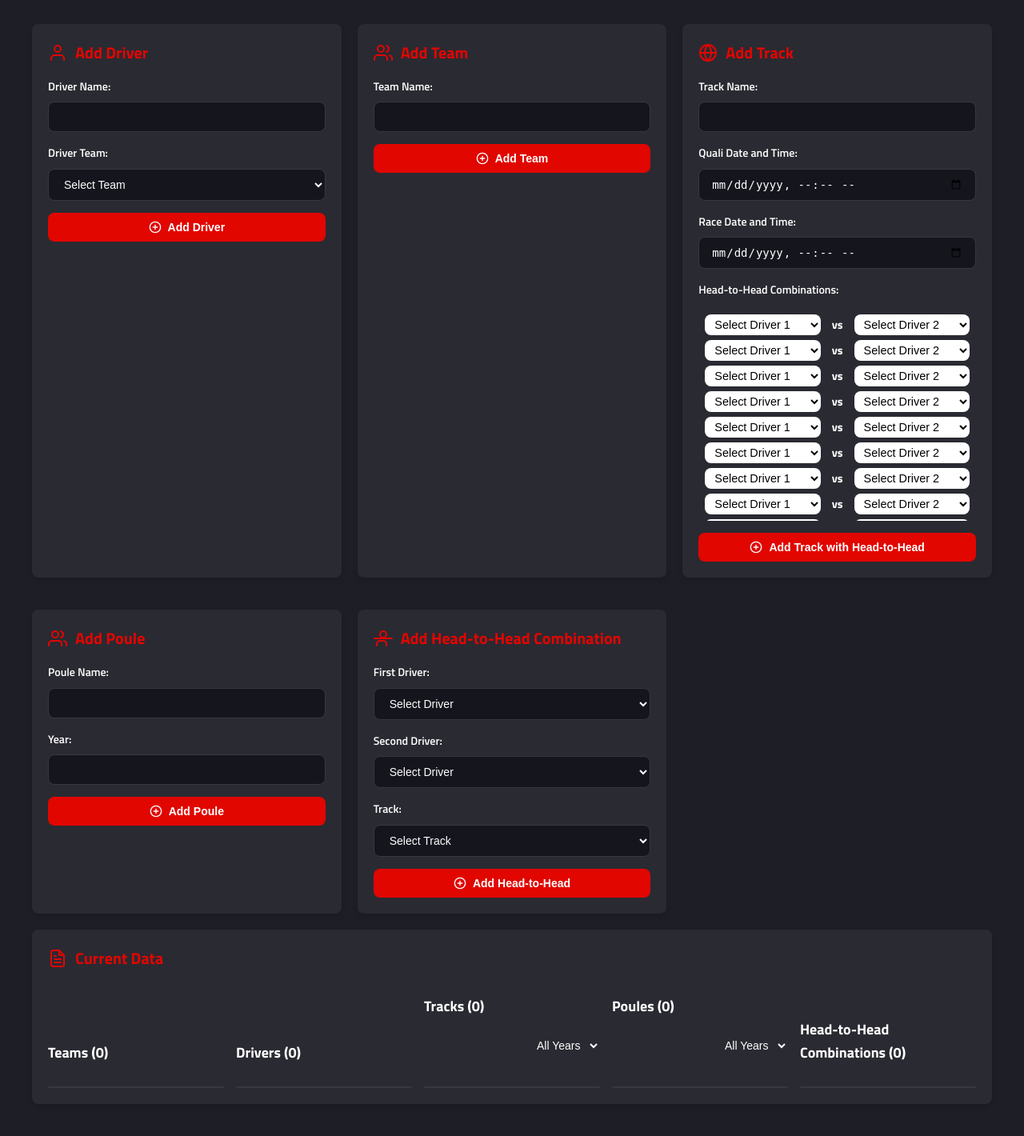
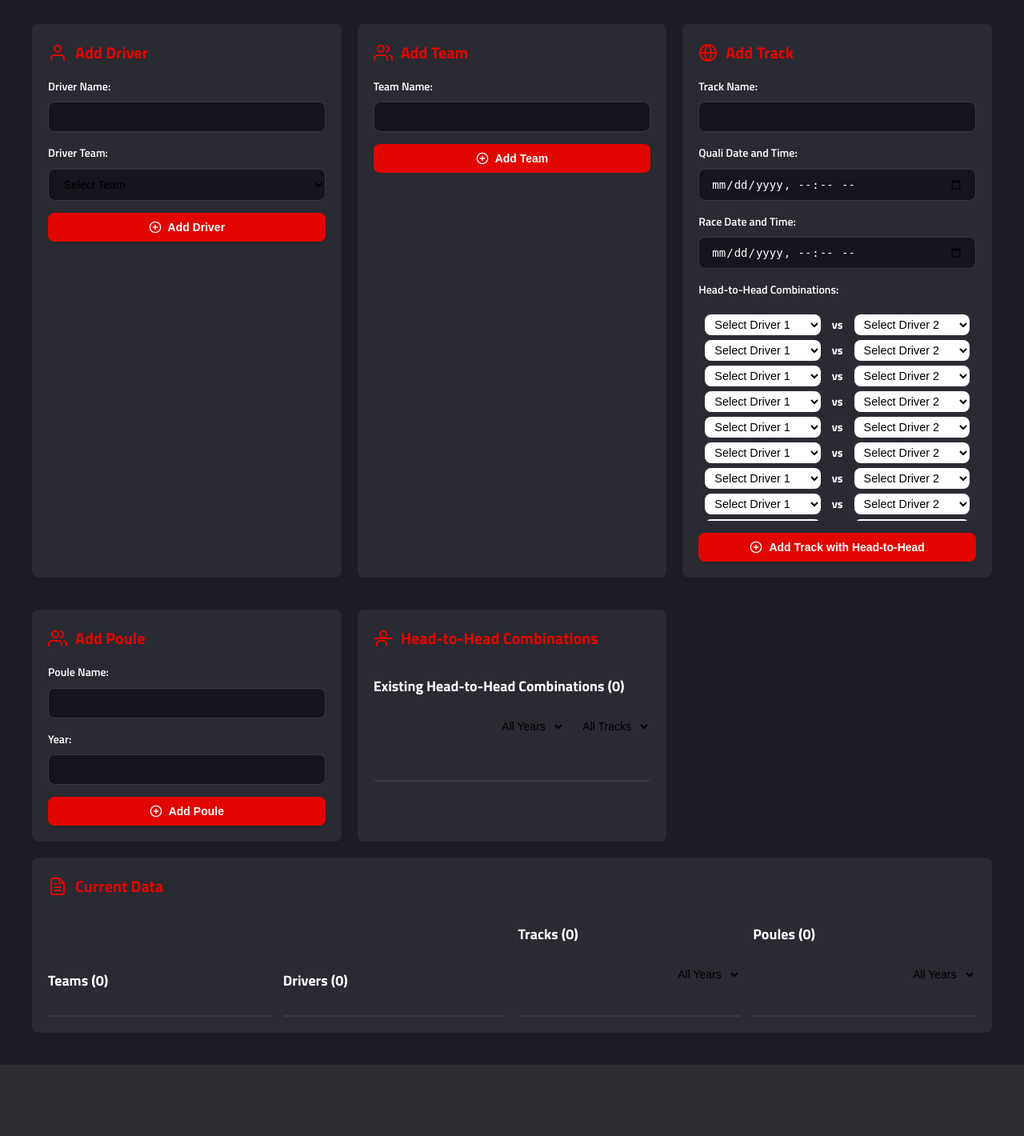
Before and after one commit to ThijnBr/f1poule, a Flask app: template app/templates/addData.html in a window 1280 px wide. Shown: the part 81-1501 px from the top of the page at 80% size. After the commit the page ends 1412 px from the top, so only its background shows below. Run offline with Flask 3, Linux system fonts and the light colour scheme; the template is opened without the code that fills it, so the values that code supplies are empty.

Commit message:
headtohead_combations changes

```diff
--- a/app/templates/addData.html
+++ b/app/templates/addData.html
@@ -56,8 +56,8 @@
 
         .data-content {
             display: flex;
+            justify-content: space-between;
             align-items: center;
-            justify-content: space-between;
             width: 100%;
         }
 
@@ -70,6 +70,29 @@
         .active-label {
             font-size: 0.8em;
             color: #666;
+        }
+
+        .filter-controls {
+            display: flex;
+            gap: 10px;
+            margin-bottom: 1rem;
+        }
+
+        .filter-controls select {
+            padding: 0.5rem;
+            border-radius: var(--border-radius);
+            border: 1px solid var(--border-color);
+            background-color: var(--input-background);
+            color: var(--text-color);
+        }
+
+        .hth-item {
+            transition: display 0.3s ease;
+        }
+
+        /* Add black color to all select elements */
+        select {
+            color: black !important;
         }
     </style>
 </head>
@@ -216,44 +239,43 @@
                 <div class="admin-card">
                     <h2 class="admin-card-title">
                         <svg xmlns="http://www.w3.org/2000/svg" width="24" height="24" viewBox="0 0 24 24" fill="none" stroke="currentColor" stroke-width="2" stroke-linecap="round" stroke-linejoin="round"><path d="M16 21v-2a4 4 0 0 0-4-4H8a4 4 0 0 0-4 4v2"></path><circle cx="12" cy="7" r="4"></circle><line x1="1" y1="12" x2="23" y2="12"></line></svg>
-                        Add Head-to-Head Combination
+                        Head-to-Head Combinations
                     </h2>
-                    <form action="{{ url_for('admin.add_headtohead_combination') }}" method="post" class="admin-form">
-                        <div class="form-group">
-                            <label for="driver1">First Driver:</label>
-                            <select id="driver1" name="driver1" required>
-                                <option value="">Select Driver</option>
-                                {% for driver in drivers %}
-                                    <option value="{{ driver[0] }}">{{ driver[1] }} ({{ driver[2] }})</option>
-                                {% endfor %}
-                            </select>
+                    <div class="form-group">
+                        <h3>Existing Head-to-Head Combinations ({{ headtohead_combinations|length }})</h3>
+                        <div class="data-list-header">
+                            <div class="filter-controls">
+                                <select id="hthYearFilter" onchange="filterHeadToHead()">
+                                    <option value="">All Years</option>
+                                    {% for year in available_years %}
+                                        <option value="{{ year }}">{{ year }}</option>
+                                    {% endfor %}
+                                </select>
+                                <select id="hthTrackFilter" onchange="filterHeadToHead()">
+                                    <option value="">All Tracks</option>
+                                    {% for track in tracks %}
+                                        <option value="{{ track[1] }}">{{ track[1] }}</option>
+                                    {% endfor %}
+                                </select>
+                            </div>
                         </div>
-
-                        <div class="form-group">
-                            <label for="driver2">Second Driver:</label>
-                            <select id="driver2" name="driver2" required>
-                                <option value="">Select Driver</option>
-                                {% for driver in drivers %}
-                                    <option value="{{ driver[0] }}">{{ driver[1] }} ({{ driver[2] }})</option>
-                                {% endfor %}
-                            </select>
+                        <div class="data-list">
+                            {% for combo in headtohead_combinations %}
+                                <div class="data-item hth-item" data-year="{{ combo.year }}" data-track="{{ combo.track_name }}">
+                                    <div class="data-content">
+                                        <span>{{ combo.driver1_name }} vs {{ combo.driver2_name }} at {{ combo.track_name }} ({{ combo.year }})</span>
+                                        <div class="data-actions">
+                                            <form action="{{ url_for('admin.delete_headtohead_combination', combo_id=combo.id) }}" method="post" class="inline-form" onsubmit="return confirm('Are you sure you want to delete this head-to-head combination?');">
+                                                <button type="submit" class="btn-icon">
+                                                    <svg xmlns="http://www.w3.org/2000/svg" width="16" height="16" viewBox="0 0 24 24" fill="none" stroke="currentColor" stroke-width="2" stroke-linecap="round" stroke-linejoin="round"><polyline points="3 6 5 6 21 6"></polyline><path d="M19 6v14a2 2 0 0 1-2 2H7a2 2 0 0 1-2-2V6m3 0V4a2 2 0 0 1 2-2h4a2 2 0 0 1 2 2v2"></path></svg>
+                                                </button>
+                                            </form>
+                                        </div>
+                                    </div>
+                                </div>
+                            {% endfor %}
                         </div>
-
-                        <div class="form-group">
-                            <label for="track">Track:</label>
-                            <select id="track" name="track" required>
-                                <option value="">Select Track</option>
-                                {% for track in tracks %}
-                                    <option value="{{ track[0] }}">{{ track[1] }}</option>
-                                {% endfor %}
-                            </select>
-                        </div>
-
-                        <button type="submit">
-                            <svg xmlns="http://www.w3.org/2000/svg" width="16" height="16" viewBox="0 0 24 24" fill="none" stroke="currentColor" stroke-width="2" stroke-linecap="round" stroke-linejoin="round"><circle cx="12" cy="12" r="10"></circle><line x1="12" y1="8" x2="12" y2="16"></line><line x1="8" y1="12" x2="16" y2="12"></line></svg>
-                            Add Head-to-Head
-                        </button>
-                    </form>
+                    </div>
                 </div>
             </div>
 
@@ -382,26 +404,6 @@
                                                 <svg xmlns="http://www.w3.org/2000/svg" width="16" height="16" viewBox="0 0 24 24" fill="none" stroke="currentColor" stroke-width="2" stroke-linecap="round" stroke-linejoin="round"><path d="M11 4H4a2 2 0 0 0-2 2v14a2 2 0 0 0 2 2h14a2 2 0 0 0 2-2v-7"></path><path d="M18.5 2.5a2.121 2.121 0 0 1 3 3L12 15l-4 1 1-4 9.5-9.5z"></path></svg>
                                             </button>
                                             <form action="{{ url_for('admin.delete_poule', poule_id=poule[0]) }}" method="post" class="inline-form" onsubmit="return confirm('Are you sure you want to delete this poule?');">
-                                                <button type="submit" class="btn-icon">
-                                                    <svg xmlns="http://www.w3.org/2000/svg" width="16" height="16" viewBox="0 0 24 24" fill="none" stroke="currentColor" stroke-width="2" stroke-linecap="round" stroke-linejoin="round"><polyline points="3 6 5 6 21 6"></polyline><path d="M19 6v14a2 2 0 0 1-2 2H7a2 2 0 0 1-2-2V6m3 0V4a2 2 0 0 1 2-2h4a2 2 0 0 1 2 2v2"></path></svg>
-                                                </button>
-                                            </form>
-                                        </div>
-                                    </div>
-                                </div>
-                            {% endfor %}
-                        </div>
-                    </div>
-
-                    <div class="form-group">
-                        <h3>Head-to-Head Combinations ({{ headtohead_combinations|length }})</h3>
-                        <div class="data-list">
-                            {% for combo in headtohead_combinations %}
-                                <div class="data-item">
-                                    <div class="data-content">
-                                        <span>{{ combo.driver1_name }} vs {{ combo.driver2_name }} at {{ combo.track_name }}</span>
-                                        <div class="data-actions">
-                                            <form action="{{ url_for('admin.delete_headtohead_combination', combo_id=combo.id) }}" method="post" class="inline-form" onsubmit="return confirm('Are you sure you want to delete this head-to-head combination?');">
                                                 <button type="submit" class="btn-icon">
                                                     <svg xmlns="http://www.w3.org/2000/svg" width="16" height="16" viewBox="0 0 24 24" fill="none" stroke="currentColor" stroke-width="2" stroke-linecap="round" stroke-linejoin="round"><polyline points="3 6 5 6 21 6"></polyline><path d="M19 6v14a2 2 0 0 1-2 2H7a2 2 0 0 1-2-2V6m3 0V4a2 2 0 0 1 2-2h4a2 2 0 0 1 2 2v2"></path></svg>
                                                 </button>
@@ -581,6 +583,21 @@
                 alert('Error updating driver status');
             });
         }
+
+        function filterHeadToHead() {
+            const yearFilter = document.getElementById('hthYearFilter').value;
+            const trackFilter = document.getElementById('hthTrackFilter').value;
+            const items = document.querySelectorAll('.hth-item');
+
+            items.forEach(item => {
+                const year = item.dataset.year;
+                const track = item.dataset.track;
+                const yearMatch = !yearFilter || year === yearFilter;
+                const trackMatch = !trackFilter || track === trackFilter;
+
+                item.style.display = yearMatch && trackMatch ? 'block' : 'none';
+            });
+        }
     </script>
 
     <style>
```
Also changed, not shown: app/controllers/admin.py (+16 -46 lines), 1 other file.
